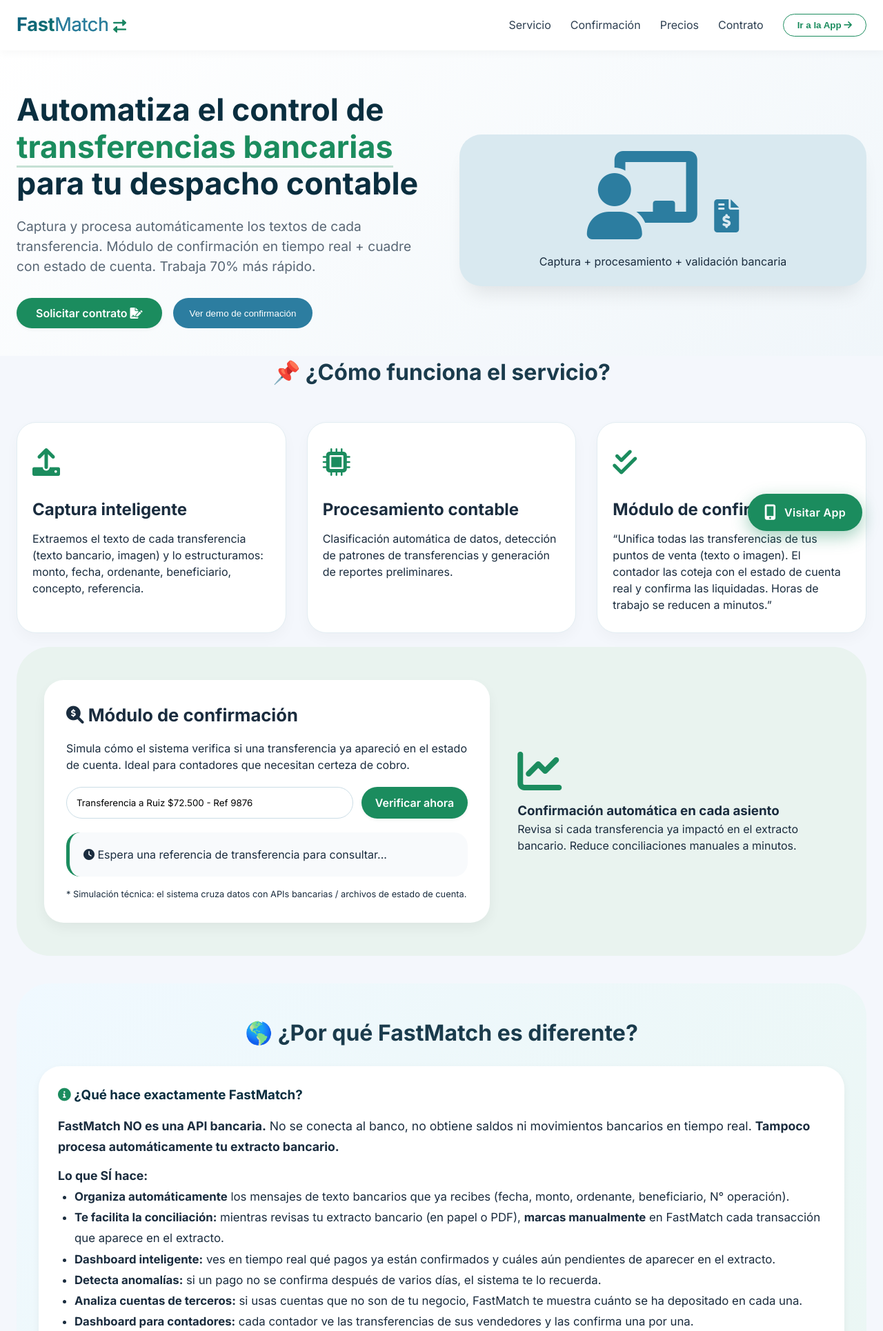
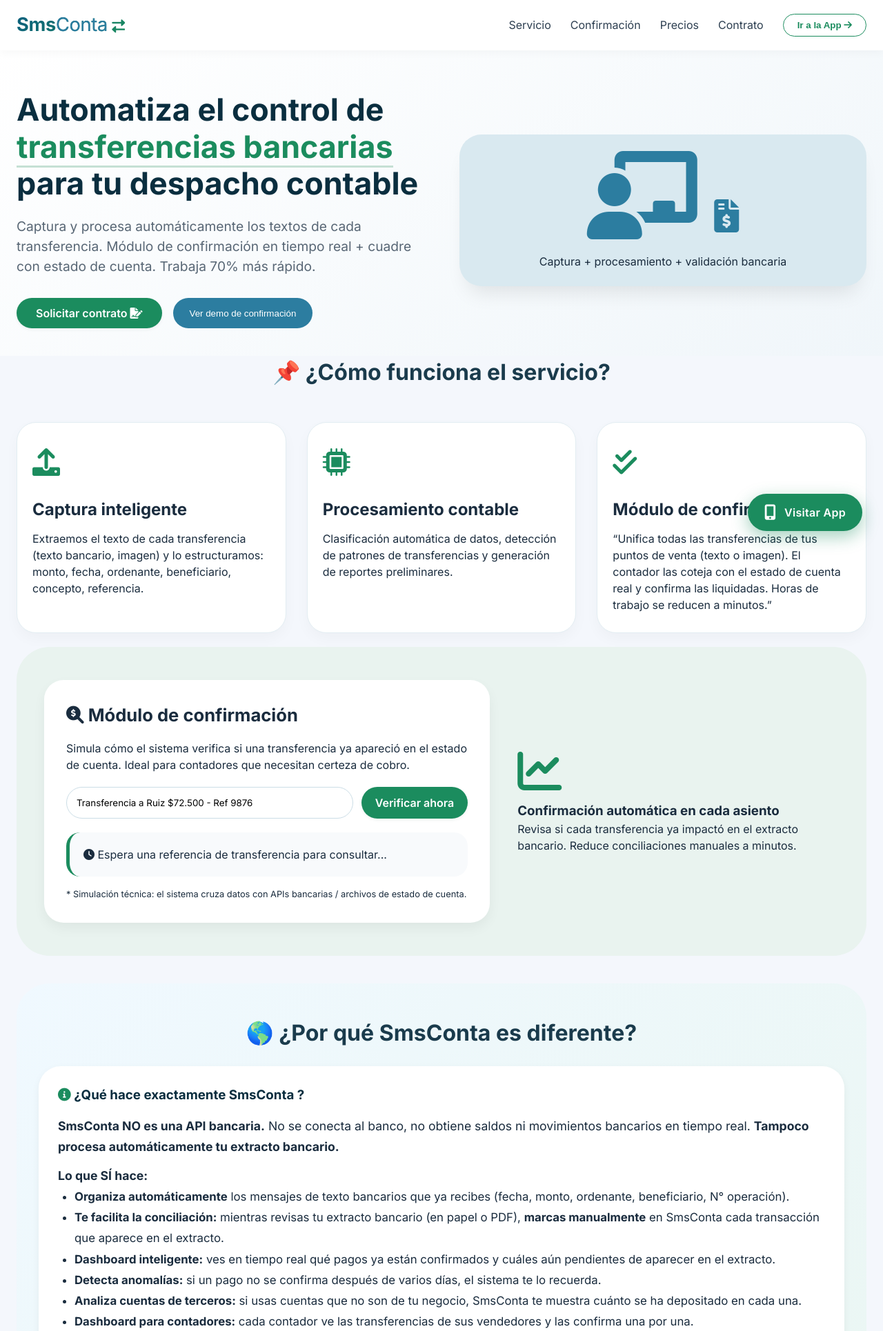
Before and after one commit to Lachy05385/Gestion_Transferencias_bancarias, a FastAPI app: page /landing in a window 1280 px wide. Shown: the top 1930 px of the page at 69% size. Run offline with FastAPI, Linux system fonts and the light colour scheme.

Commit message:
SmsConta

```diff
--- a/templates/landing.html
+++ b/templates/landing.html
@@ -5,7 +5,7 @@
   <meta name="viewport" content="width=device-width, initial-scale=1.0, user-scalable=yes">
   <meta http-equiv="Content-Language" content="es">
   <meta name="google" content="translate">
-  <title>Control de Transferencias | FastMathc</title>
+  <title>Control de Transferencias | SmsConta</title>
   <!-- Font Awesome 6 (gratuito) -->
   <link rel="stylesheet" href="https://cdnjs.cloudflare.com/ajax/libs/font-awesome/6.0.0-beta3/css/all.min.css">
   <!-- Google Fonts: Inter -->
@@ -463,7 +463,7 @@
 <header>
   <div class="container">
     <div class="navbar">
-      <div class="logo">Fast<span>Match</span> <i class="fas fa-exchange-alt" style="font-size: 1.2rem;"></i></div>
+      <div class="logo">Sms<span>Conta</span> <i class="fas fa-exchange-alt" style="font-size: 1.2rem;"></i></div>
       <div class="nav-links">
         <a href="#servicio">Servicio</a>
         <a href="#confirmacion">Confirmación</a>
@@ -547,23 +547,23 @@
   <!-- NUEVA SECCIÓN: Valor en Cuba y comparativa global (VERSIÓN CORREGIDA) -->
   <div class="container" id="valor-cuba" style="scroll-margin-top: 80px;">
     <div style="background: linear-gradient(135deg, #f0f9ff 0%, #e6f4ea 100%); border-radius: 48px; padding: 48px 32px; margin: 40px 0;">
-      <h2 class="section-title" style="margin-bottom: 24px;">🌎 ¿Por qué FastMatch es diferente?</h2>
+      <h2 class="section-title" style="margin-bottom: 24px;">🌎 ¿Por qué SmsConta es diferente?</h2>
 
       <!-- Explicación clara desde el inicio -->
       <div style="background: white; border-radius: 32px; padding: 28px; margin-bottom: 40px; box-shadow: 0 4px 12px rgba(0,0,0,0.05);">
-        <h3 style="color: #0a2e3f; margin-bottom: 16px;"><i class="fas fa-info-circle" style="color: #1b8c5e;"></i> ¿Qué hace exactamente FastMatch?</h3>
-        <p style="font-size: 1.1rem; line-height: 1.7;"><strong>FastMatch NO es una API bancaria.</strong> No se conecta al banco, no obtiene saldos ni movimientos bancarios en tiempo real. <strong>Tampoco procesa automáticamente tu extracto bancario.</strong></p>
+        <h3 style="color: #0a2e3f; margin-bottom: 16px;"><i class="fas fa-info-circle" style="color: #1b8c5e;"></i> ¿Qué hace exactamente SmsConta ?</h3>
+        <p style="font-size: 1.1rem; line-height: 1.7;"><strong>SmsConta NO es una API bancaria.</strong> No se conecta al banco, no obtiene saldos ni movimientos bancarios en tiempo real. <strong>Tampoco procesa automáticamente tu extracto bancario.</strong></p>
         <p style="font-size: 1.1rem; line-height: 1.7; margin-top: 12px;"><strong>Lo que SÍ hace:</strong></p>
         <ul style="margin-left: 24px; line-height: 1.8; font-size: 1.05rem;">
           <li><strong>Organiza automáticamente</strong> los mensajes de texto bancarios que ya recibes (fecha, monto, ordenante, beneficiario, N° operación).</li>
-          <li><strong>Te facilita la conciliación:</strong> mientras revisas tu extracto bancario (en papel o PDF), <strong>marcas manualmente</strong> en FastMatch cada transacción que aparece en el extracto.</li>
+          <li><strong>Te facilita la conciliación:</strong> mientras revisas tu extracto bancario (en papel o PDF), <strong>marcas manualmente</strong> en SmsConta cada transacción que aparece en el extracto.</li>
           <li><strong>Dashboard inteligente:</strong> ves en tiempo real qué pagos ya están confirmados y cuáles aún pendientes de aparecer en el extracto.</li>
           <li><strong>Detecta anomalías:</strong> si un pago no se confirma después de varios días, el sistema te lo recuerda.</li>
-          <li><strong>Analiza cuentas de terceros:</strong> si usas cuentas que no son de tu negocio, FastMatch te muestra cuánto se ha depositado en cada una.</li>
+          <li><strong>Analiza cuentas de terceros:</strong> si usas cuentas que no son de tu negocio, SmsConta te muestra cuánto se ha depositado en cada una.</li>
           <li><strong>Dashboard para contadores:</strong> cada contador ve las transferencias de sus vendedores y las confirma una por una.</li>
         </ul>
         <div style="background: #fef9e3; border-radius: 16px; padding: 16px; margin-top: 16px; border-left: 4px solid #f4b942;">
-          <p style="margin: 0; font-size: 0.95rem;"><i class="fas fa-lightbulb" style="color: #f4b942;"></i> <strong>En resumen:</strong> FastMatch es tu asistente personal para la conciliación bancaria. <strong>No reemplaza la revisión del contador, la hace más rápida y ordenada.</strong></p>
+          <p style="margin: 0; font-size: 0.95rem;"><i class="fas fa-lightbulb" style="color: #f4b942;"></i> <strong>En resumen:</strong> SmsConta es tu asistente personal para la conciliación bancaria. <strong>No reemplaza la revisión del contador, la hace más rápida y ordenada.</strong></p>
         </div>
       </div>
 
@@ -574,7 +574,7 @@
           <p style="margin-top: 16px;">Fuera de Cuba, los bancos ofrecen <strong>APIs oficiales</strong> (Open Banking). Empresas como <strong>Plaid, Tink o Xero</strong> se conectan directamente a estas APIs para obtener datos bancarios y hacer conciliación automática.</p>
           <p style="margin-top: 12px;">Estos servicios cuestan desde <strong>USD 500/mes</strong> y requieren que los bancos tengan APIs disponibles. En Cuba <strong>eso no existe</strong>.</p>
           <div style="background: #e8f0fe; border-radius: 16px; padding: 16px; margin-top: 16px;">
-            <p style="margin: 0; font-size: 0.95rem;"><i class="fas fa-info-circle" style="color: #1b5e3f;"></i> <strong>Nota:</strong> FastMatch <strong>no compite</strong> con estos servicios porque hacen cosas diferentes. Ellos se conectan al banco. FastMatch <strong>te ayuda a organizar la información</strong> para que tú, contador, puedas conciliar más rápido.</p>
+            <p style="margin: 0; font-size: 0.95rem;"><i class="fas fa-info-circle" style="color: #1b5e3f;"></i> <strong>Nota:</strong> SmsConta <strong>no compite</strong> con estos servicios porque hacen cosas diferentes. Ellos se conectan al banco. SmsConta <strong>te ayuda a organizar la información</strong> para que tú, contador, puedas conciliar más rápido.</p>
           </div>
         </div>
 
@@ -590,7 +590,7 @@
               <li>Detectar fraudes o mensajes falsos</li>
               <li>Controlar depósitos en cuentas de terceros</li>
             </ul>
-            <p><strong>✅ La solución de FastMatch:</strong></p>
+            <p><strong>✅ La solución de SmsConta:</strong></p>
             <ul style="margin: 12px 0 0 24px;">
               <li>Parsea automáticamente el 98% de los mensajes</li>
               <li>Organiza toda la información en un dashboard</li>
@@ -604,15 +604,15 @@
 
       <!-- Tabla comparativa (honesta) -->
       <div style="margin-top: 48px; overflow-x: auto;">
-        <h3 style="text-align: center; margin-bottom: 24px;">Comparativa: FastMatch vs método manual en Cuba</h3>
+        <h3 style="text-align: center; margin-bottom: 24px;">Comparativa: SmsConta vs método manual en Cuba</h3>
         <table style="width: 100%; border-collapse: collapse; background: white; border-radius: 24px; overflow: hidden; box-shadow: 0 4px 12px rgba(0,0,0,0.05);">
           <thead style="background: #1b8c5e; color: white;">
-            <tr><th style="padding: 14px;">Aspecto</th><th style="padding: 14px;">Método manual (Excel)</th><th style="padding: 14px;">FastMatch</th></tr>
+            <tr><th style="padding: 14px;">Aspecto</th><th style="padding: 14px;">Método manual (Excel)</th><th style="padding: 14px;">SmsConta</th></tr>
           </thead>
           <tbody>
             <tr style="border-bottom: 1px solid #e2edf2;"><td style="padding: 12px;">Lectura de mensajes</td><td>Manual (uno por uno)</td><td style="background: #eafaf3;">Automática (98% de los casos)</td></tr>
             <tr style="border-bottom: 1px solid #e2edf2;"><td style="padding: 12px;">Organización de datos</td><td>Excel (propenso a errores)</td><td style="background: #eafaf3;">Dashboard estructurado y ordenado</td></tr>
-            <tr style="border-bottom: 1px solid #e2edf2;"><td style="padding: 12px;">Conciliación con extracto</td><td>Manual: marcar en Excel</td><td style="background: #eafaf3;">Manual: marcar en FastMatch (más rápido y visual)</td></tr>
+            <tr style="border-bottom: 1px solid #e2edf2;"><td style="padding: 12px;">Conciliación con extracto</td><td>Manual: marcar en Excel</td><td style="background: #eafaf3;">Manual: marcar en SmsConta (más rápido y visual)</td></tr>
             <tr style="border-bottom: 1px solid #e2edf2;"><td style="padding: 12px;">Visibilidad de pendientes</td><td>Revisar Excel constantemente</td><td style="background: #eafaf3;">Dashboard en tiempo real con contador de pendientes</td></tr>
             <tr style="border-bottom: 1px solid #e2edf2;"><td style="padding: 12px;">Detección de fraudes</td><td>Visual, depende de la experiencia</td><td style="background: #eafaf3;">Alertas de pagos que no se confirman después de varios días</td></tr>
             <tr style="border-bottom: 1px solid #e2edf2;"><td style="padding: 12px;">Control de cuentas de terceros</td><td>Excel separado (desordenado)</td><td style="background: #eafaf3;">Análisis con 1 clic</td></tr>
@@ -624,13 +624,13 @@
 
       <!-- Aclaración importante sobre el OCR -->
       <div style="background: #fef9e3; border-radius: 24px; padding: 16px 24px; margin-top: 32px; border-left: 6px solid #f4b942;">
-        <p style="margin: 0; font-size: 0.95rem;"><i class="fas fa-info-circle" style="color: #f4b942;"></i> <strong>Aclaración sobre el proceso de conciliación:</strong> FastMatch <strong>no procesa automáticamente tu extracto bancario</strong>. El contador revisa el extracto (en papel o PDF) y <strong>marca manualmente en FastMatch</strong> las transacciones que ya aparecen. El sistema te ayuda mostrando un dashboard claro con el estado de cada pago (confirmado vs pendiente).</p>
+        <p style="margin: 0; font-size: 0.95rem;"><i class="fas fa-info-circle" style="color: #f4b942;"></i> <strong>Aclaración sobre el proceso de conciliación:</strong> SmsConta <strong>no procesa automáticamente tu extracto bancario</strong>. El contador revisa el extracto (en papel o PDF) y <strong>marca manualmente en SmsConta</strong> las transacciones que ya aparecen. El sistema te ayuda mostrando un dashboard claro con el estado de cada pago (confirmado vs pendiente).</p>
       </div>
 
       <!-- Cierre -->
       <div style="text-align: center; margin-top: 48px; background: #1a2c3e; color: white; border-radius: 60px; padding: 24px;">
         <i class="fas fa-lightbulb" style="font-size: 2rem; display: block; margin-bottom: 12px;"></i>
-        <p style="font-size: 1.2rem; max-width: 700px; margin: 0 auto;">FastMatch no reemplaza al contador. Es una <strong>herramienta que potencia su trabajo</strong>, organizando la información y haciendo la conciliación bancaria más rápida, visual y segura.</p>
+        <p style="font-size: 1.2rem; max-width: 700px; margin: 0 auto;">SmsConta no reemplaza al contador. Es una <strong>herramienta que potencia su trabajo</strong>, organizando la información y haciendo la conciliación bancaria más rápida, visual y segura.</p>
         <button class="btn-primary" onclick="scrollToForm()" style="margin-top: 24px; background: #f4b942; color: #1a2c3e;">Quiero automatizar mi despacho →</button>
       </div>
     </div>
```
